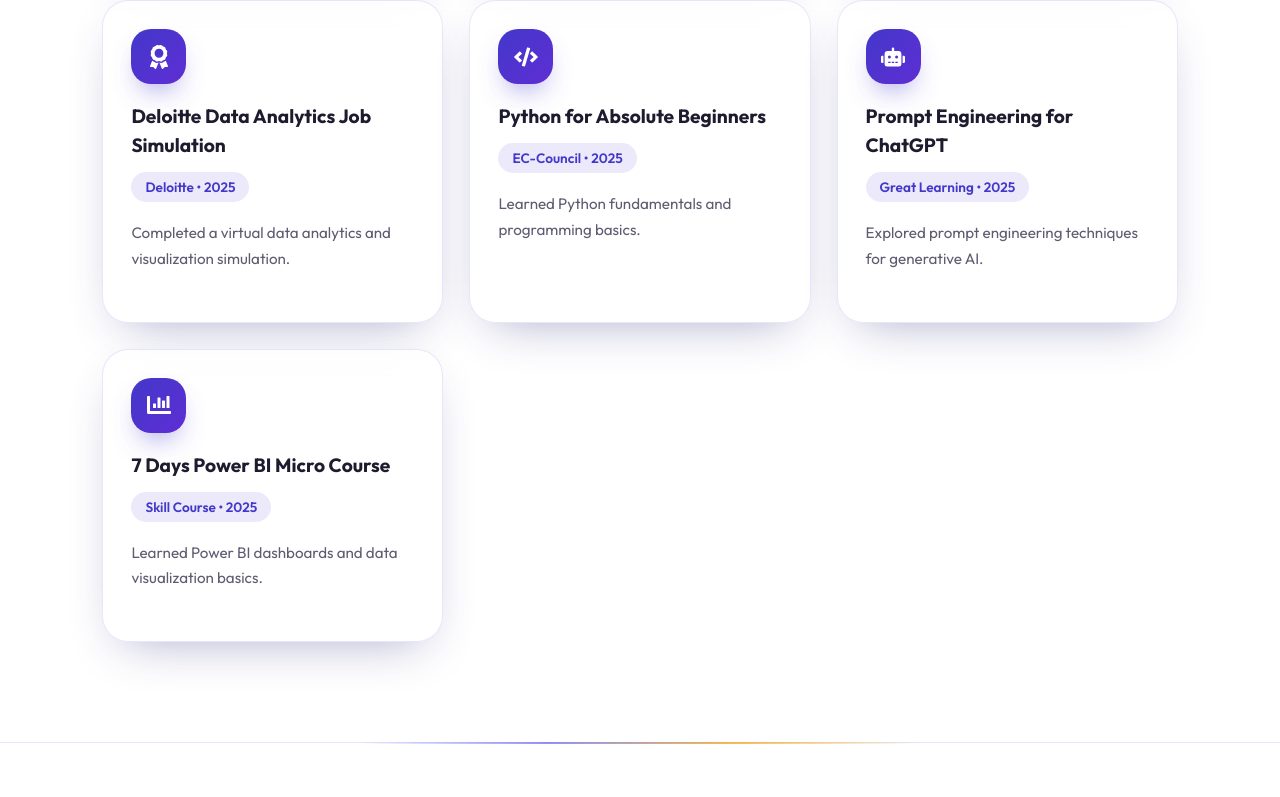
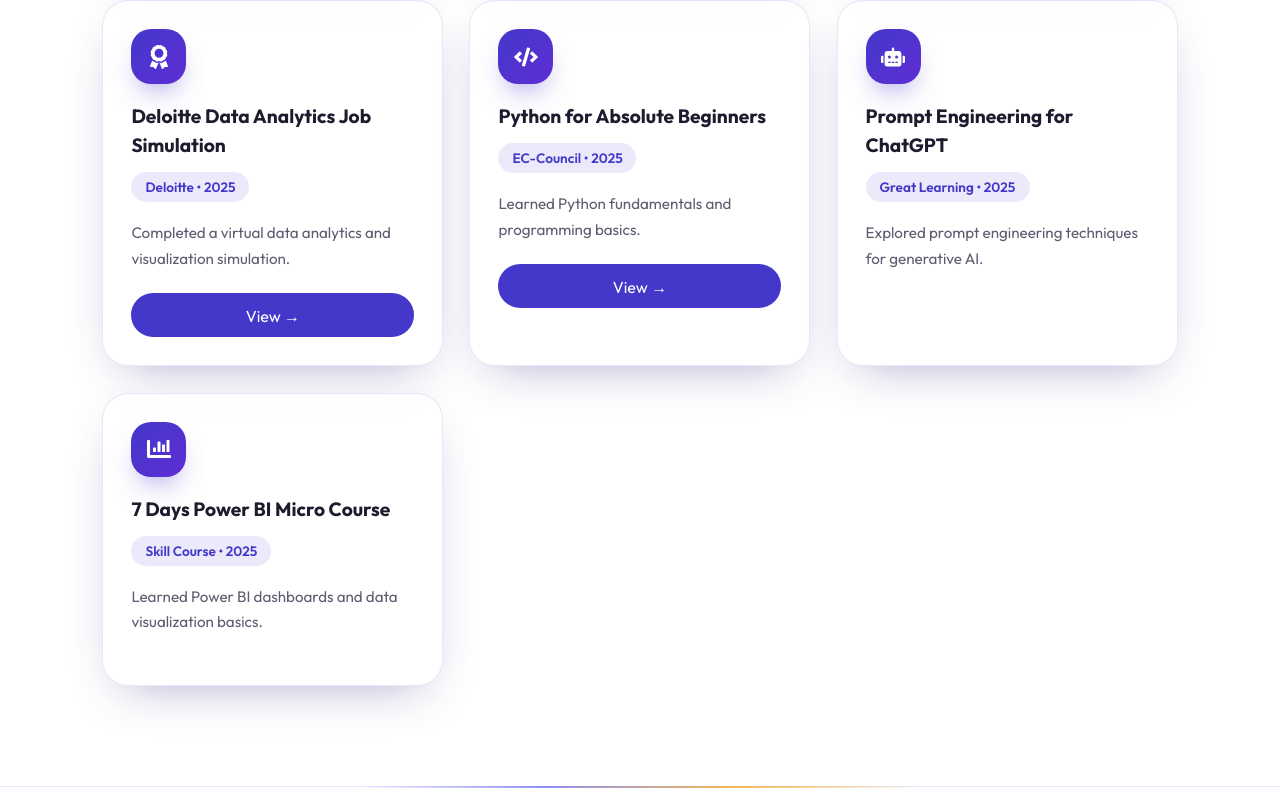
Before and after one commit to Rishikaj03/PORTFOLIO, a React app: page /certifications in a window 1280 px wide. Shown: the part 1100-1897 px from the top of the page. Built offline with nearby package versions, Linux system fonts and the light colour scheme; the HTML template or start-up script is replaced by a standard one.

Commit message:
Update portfolio

```diff
--- a/src/data/certificates.jsx
+++ b/src/data/certificates.jsx
@@ -60,7 +60,7 @@ export const certificates = [
     description:
       "Completed a virtual data analytics and visualization simulation.",
     image: "",
-    link: "",
+    link: "https://forage-uploads-prod.s3.amazonaws.com/completion-certificates/9PBTqmSxAf6zZTseP/io9DzWKe3PTsiS6GG_9PBTqmSxAf6zZTseP_EwQTBMr9rZdCvmicv_1746783774086_completion_certificate.pdf",
     featured: true,
   },
 
@@ -73,7 +73,7 @@ export const certificates = [
     description:
       "Learned Python fundamentals and programming basics.",
     image: "",
-    link: "",
+    link: "https://learn.eccouncil.org/certificate/05cecf72-db00-4768-a7a2-07937c58e1c0?logged=true",
     featured: false,
   },
 
```
